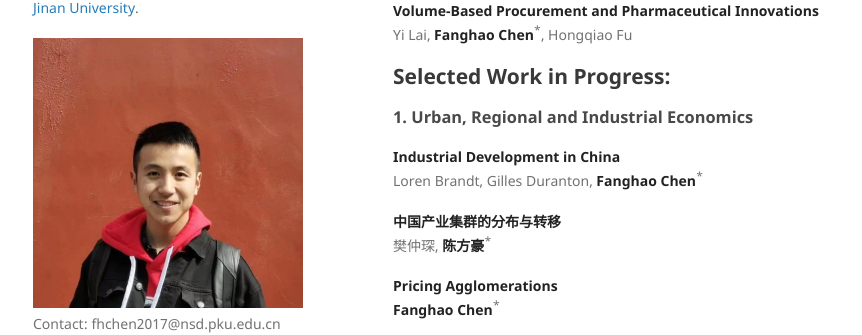
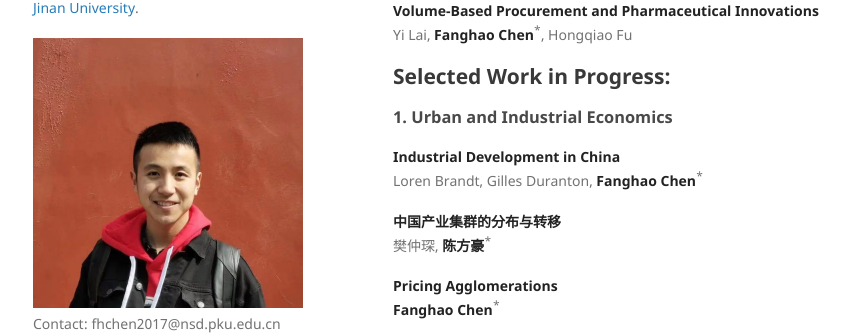
Before and after one commit to FanghaoChen/homepage, a Jekyll site: the page built from research.md, in a window 1280 px wide and 900 px high, scrolled down 649 px. Shown: the part 154-489 px from the top of the window, without its empty margins (177-1039 px from the left). Built offline with Jekyll 4.4.1, drawn with Linux system fonts in a browser that asks for light colours.

Commit message:
Update research.md

```diff
--- a/research.md
+++ b/research.md
@@ -41,7 +41,7 @@ Yi Lai, **Fanghao Chen**<sup>*</sup>, Hongqiao Fu
 
 ## Selected Work in Progress:
 
-### 1. Urban, Regional and Industrial Economics ###
+### 1. Urban and Industrial Economics ###
 
 **Industrial Development in China** <br/>
 Loren Brandt, Gilles Duranton, **Fanghao Chen**<sup>*</sup>
```
